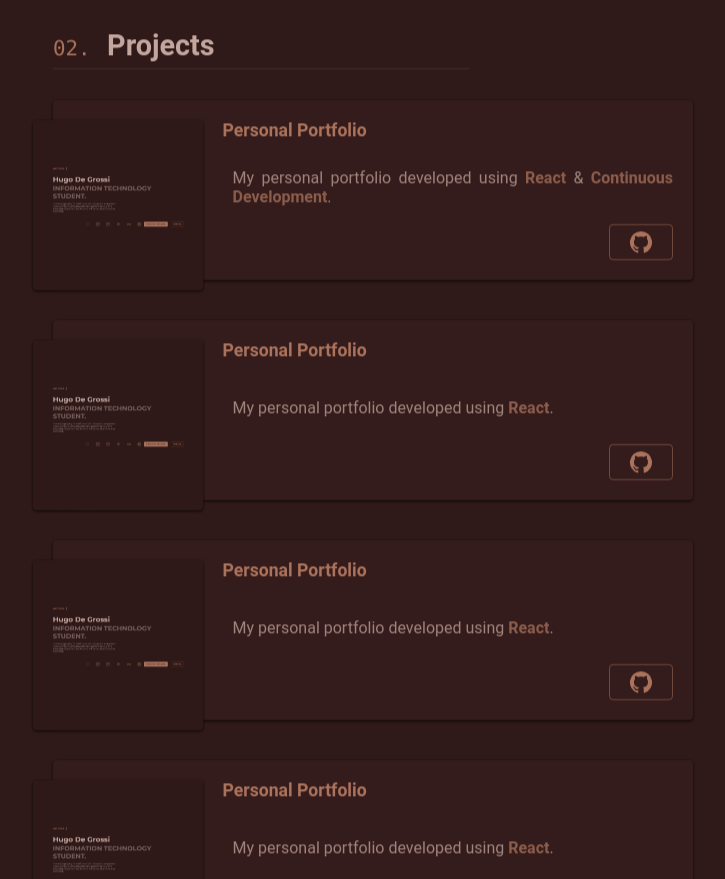
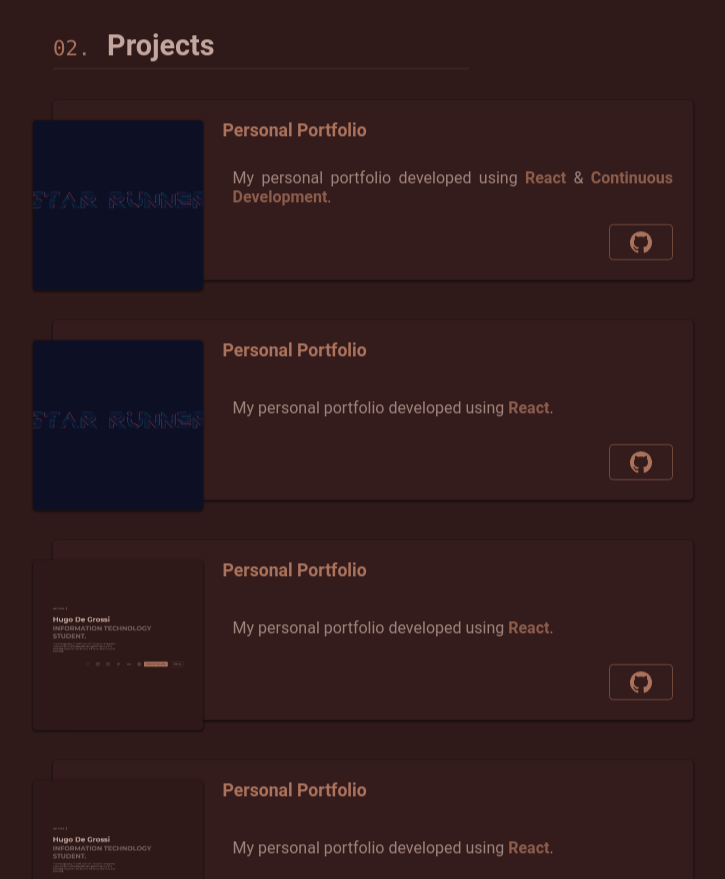
Before and after one commit to hugo-degrossi/portfolio, a React (Create React App) app: page / in a window 1280 px wide. Shown: the part 1720-2599 px from the top of the page, without its empty margins (267-992 px from the left). Built offline with nearby package versions, Linux system fonts and the light colour scheme; no server answers.

Commit message:
SEO & project changes

```diff
--- a/src/components/projects/projects.jsx
+++ b/src/components/projects/projects.jsx
@@ -3,7 +3,8 @@ import {makeStyles } from '@mui/styles';
 import {Button, tooltipClasses} from "@mui/material";
 import FadeInSection from "../fadeInSection";
 import GitHubIcon from '@mui/icons-material/GitHub';
-import portfolio from "../../media/portfolio.png"
+import portfolio from "../../media/portfolio.png";
+import starRunner from "../../media/star-runner.png";
 import LinkIcon from '@mui/icons-material/Link';
 import styled from "@emotion/styled";
 import Tooltip from "@mui/material/Tooltip";
@@ -279,7 +280,7 @@ export default function Projects() {
                     <div className={classes.projects_container}>
                         <FadeInSection waitingTime={1500}>
                             <div className={classes.project_card}>
-                                <div className={classes.image_box} style={{backgroundImage: `url(${portfolio})`}}/>
+                                <div className={classes.image_box} style={{backgroundImage: `url(${starRunner})`}}/>
                                 <CustomTooltip title="Looks like you're already here ;)" placement="top">
                                     <div className={classes.box}>
                                         <LinkIcon fontSize={"large"} color={"info"}/>
@@ -306,7 +307,7 @@ export default function Projects() {
                         </FadeInSection>
                         <FadeInSection waitingTime={1500}>
                             <div className={classes.project_card}>
-                                <div className={classes.image_box} style={{backgroundImage: `url(${portfolio})`}}/>
+                                <div className={classes.image_box} style={{backgroundImage: `url(${starRunner})`}}/>
                                 <CustomTooltip title="Looks like you're already here ;)" placement="top">
                                     <div className={classes.box}>
                                         <LinkIcon fontSize={"large"} color={"info"}/>
```
Also changed, not shown: public/robots.txt, src/media/star-runner.png (added), 1 other file (tests, documents, lock files or other folders).
